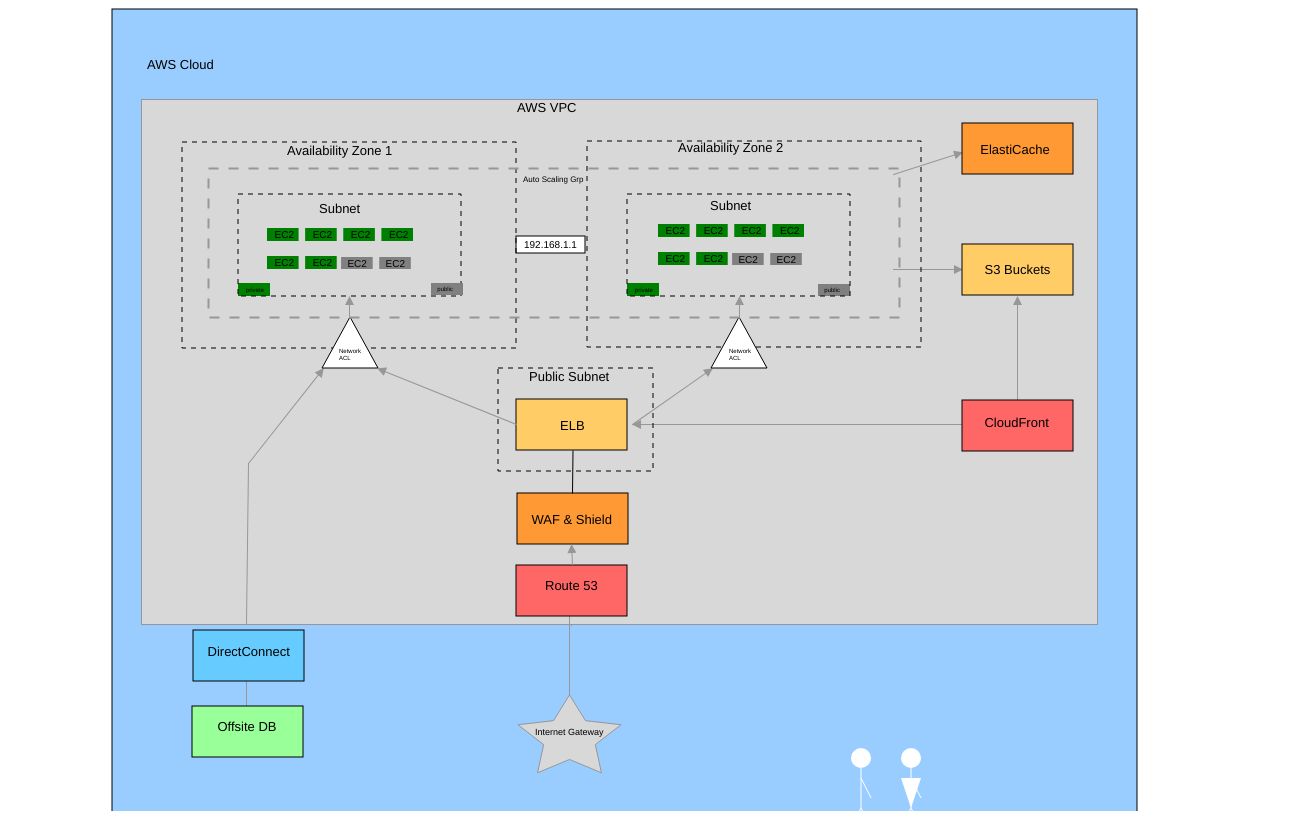
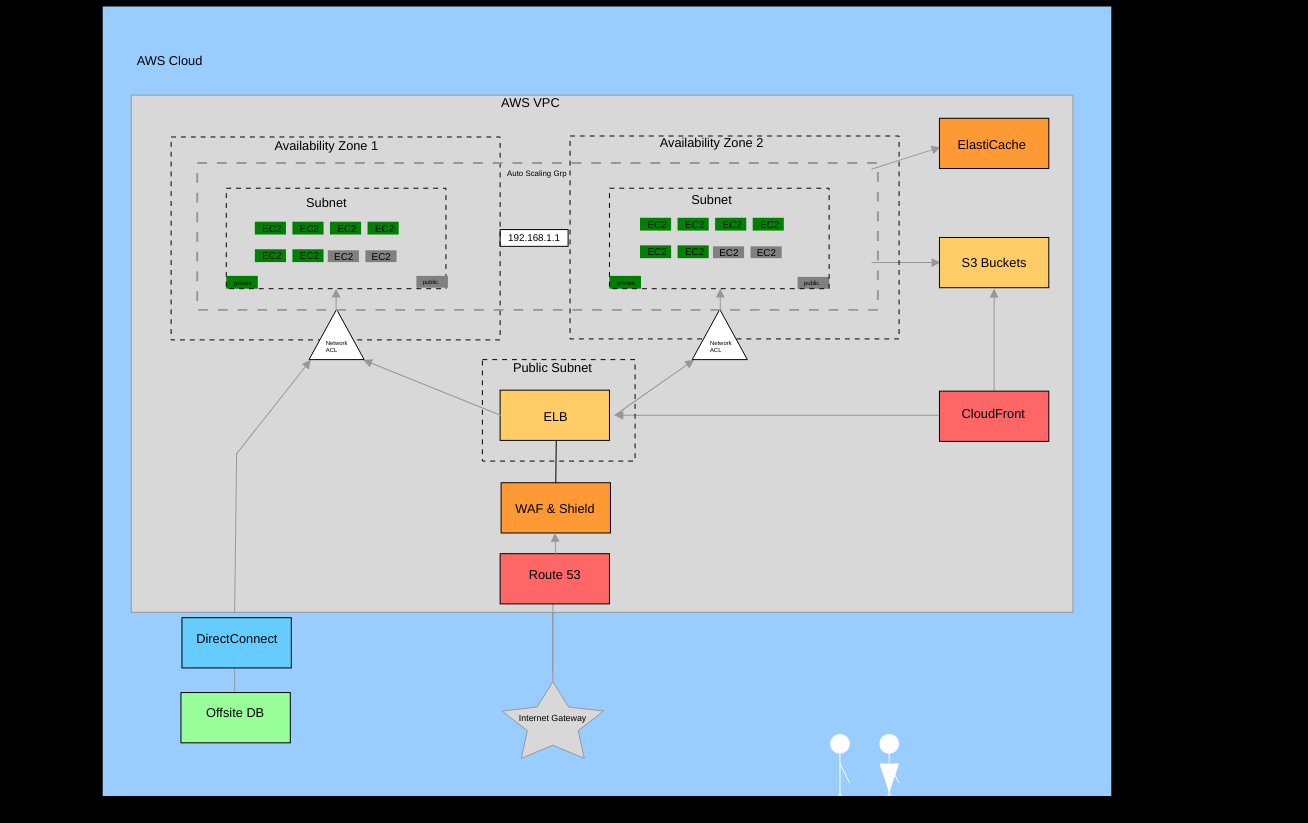
Before and after one commit to tsmith4014/I-Animated-AWS-Network-diagram, a plain HTML site: page index.html in a window 1280 px wide. Shown: the whole page, 1308 px wide, since content can reach past the window. After the commit the page ends 800 px from the top, so only its background shows below. Drawn offline with Linux system fonts and the light colour scheme.

Commit message:
Update index.html

```diff
--- a/index.html
+++ b/index.html
@@ -3,10 +3,25 @@
   <head>
     <meta charset="UTF-8" />
     <title>SVG Animation of AWS Network Architecture</title>
+    <style>
+      body {
+        background-color: black; /* Set the background color to black */
+        margin: 0; /* Optional: Remove default margin */
+        display: flex; /* Optional: Center the SVG in the page */
+        justify-content: center; /* Optional: Center horizontally */
+        align-items: center; /* Optional: Center vertically */
+        height: 100vh; /* Optional: Full viewport height */
+      }
+      object {
+        /* Optional: Ensure the SVG object is not larger than the viewport */
+        max-width: 100%;
+        max-height: 100vh;
+      }
+    </style>
   </head>
   <body>
     <object type="image/svg+xml" data="stickana.svg">
-      Your browser does not support SVG
+      Your browser does not support SVG images
     </object>
   </body>
 </html>
```
